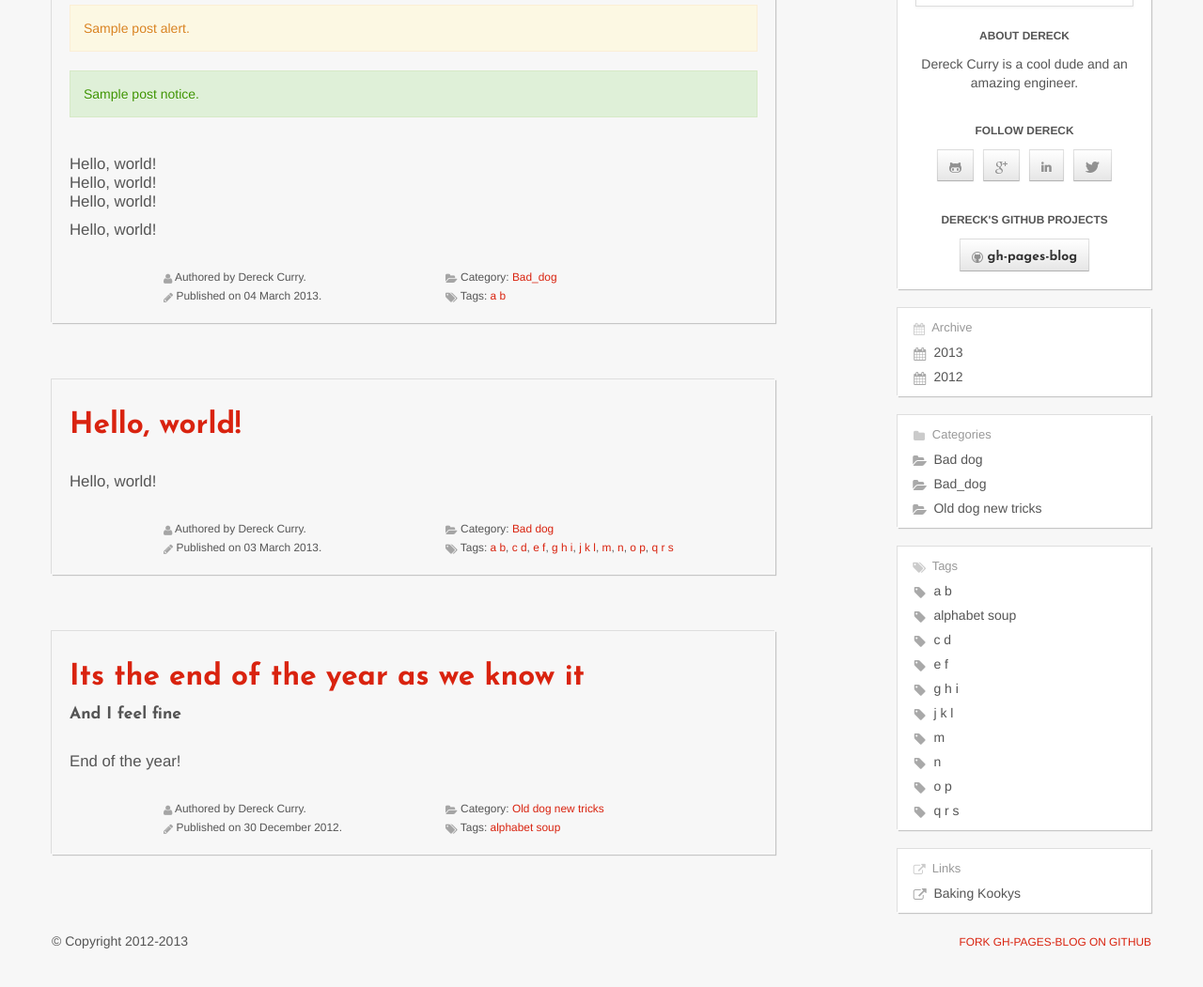
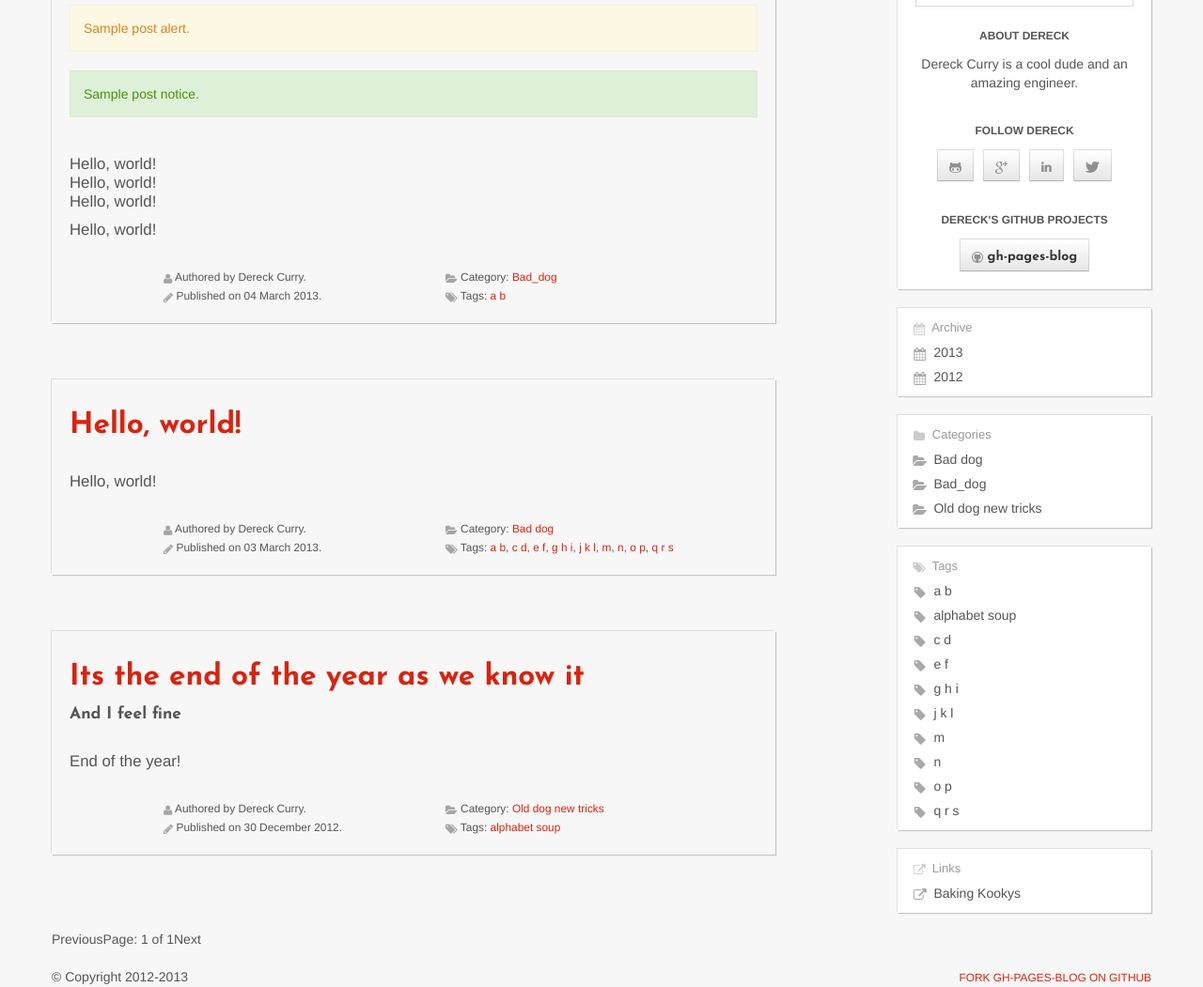
Before and after one commit to thedereck/thedereck.github.com, a Jekyll site: the page built from index.html, in a window 1280 px wide, cut to the strip 296-1347 px from the top of the page. Shown: the whole strip at 94% size. Built offline with Jekyll 4.4.1, drawn with Linux system fonts in a browser that asks for light colours; the list of posts is cut into pages by our own code; before the commit the page ends 1309 px from its top, so only the background shows below that.

Commit message:
Adding pagination

```diff
--- a/_config.yml
+++ b/_config.yml
@@ -4,6 +4,8 @@ description : Dereck Curry's blog and website
 url : http://thedereck.github.com
 email : thedereck@thedereck.com
 author: Dereck Curry
+
+paginate: 10
 
 favicon :
   enabled : true
--- a/index.html
+++ b/index.html
@@ -6,7 +6,7 @@ exclude: true
 
 {% assign index_page_html = null %}
 {% capture index_page_html %}
-	{% for p in site.posts %}
+	{% for p in paginator.posts %}
 		<div class="ghpb-post">
 			<div class="well ghpb-well-outline">
 				<h2><a href="{{ p.url }}">{{ p.title }}</a></h2>
@@ -108,5 +108,20 @@ exclude: true
 		<br>
 		<br>
 	{% endfor %}
+
+	<div class="pagination">
+		{% if paginator.previous_page %}
+			<a href="/page{{paginator.previous_page}}" class="previous">Previous</a>
+		{% else %}
+			<span class="previous">Previous</span>
+		{% endif %}
+		<span class="page_number ">Page: {{paginator.page}} of {{paginator.total_pages}}</span>
+		{% if paginator.next_page %}
+			<a href="/page{{paginator.next_page}}" class="next ">Next</a>
+		{% else %}
+			<span class="next ">Next</span>
+		{% endif %}
+	</div>
+
 {% endcapture %}
 {{ index_page_html | strip_newlines | remove:'	' }}
```
